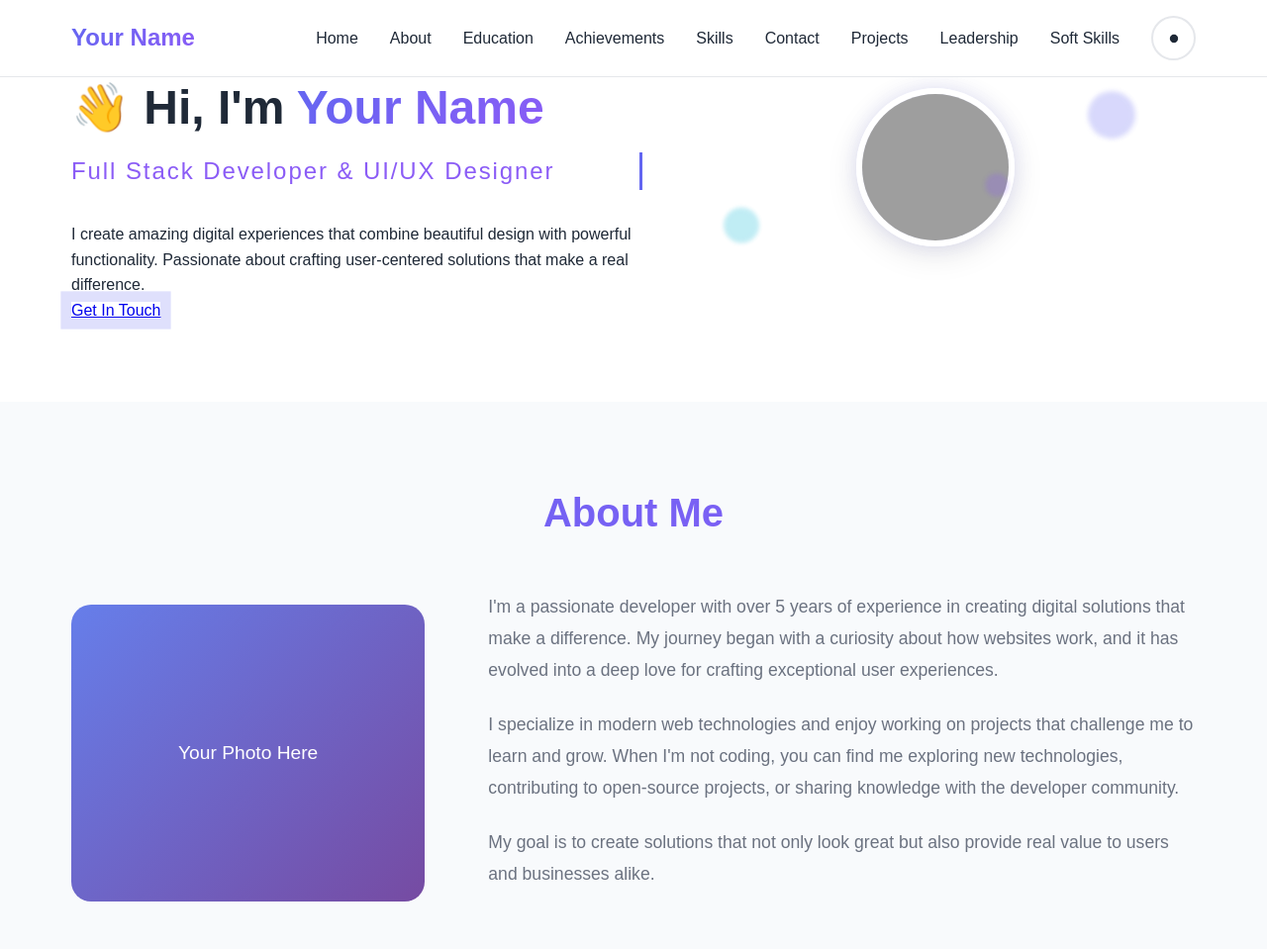
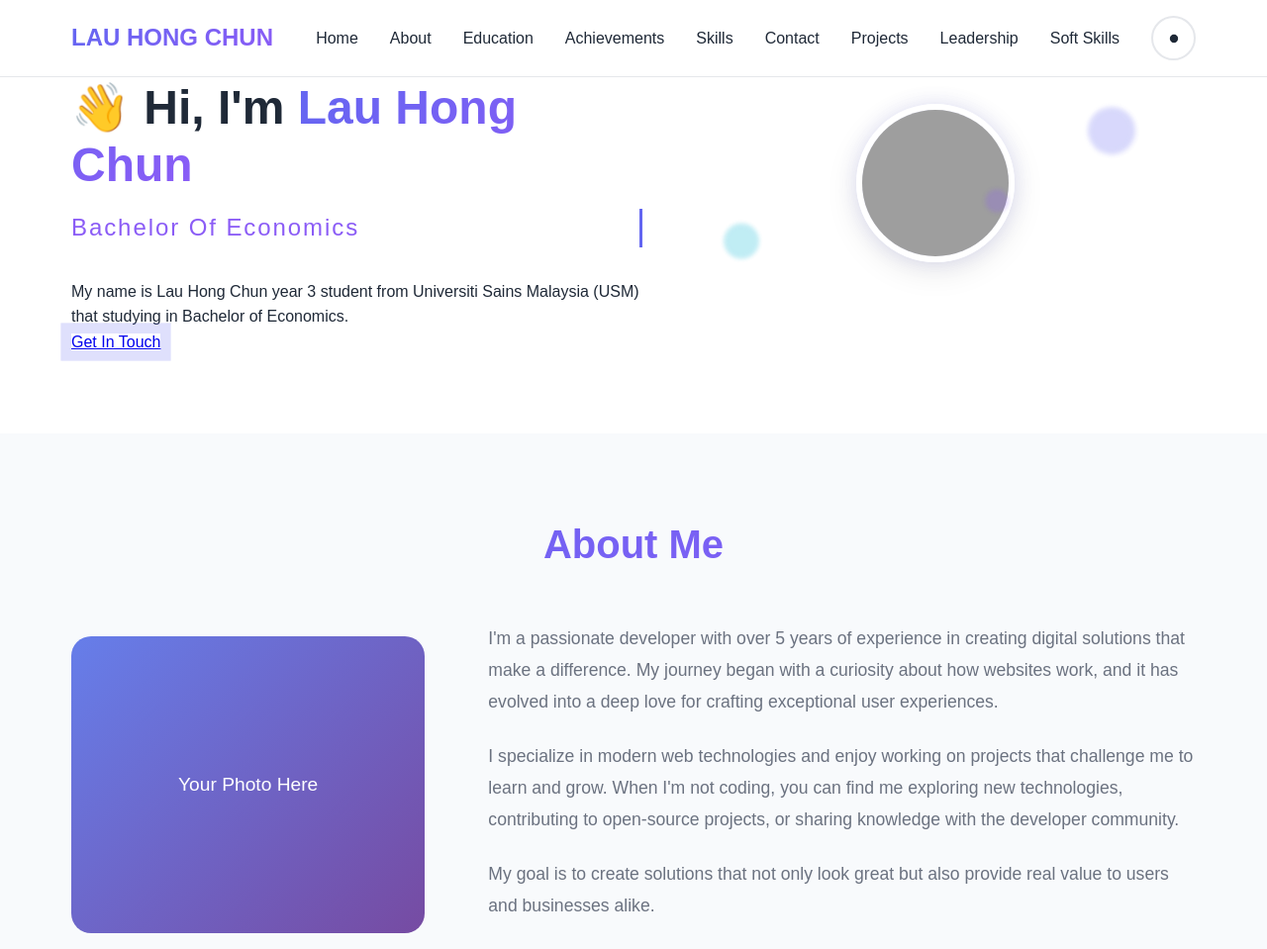
Before and after one commit to andyandyandyandyandy898888/Portfolio, a plain HTML site: page index.html in a window 1280 px wide. Shown: the top 959 px of the page at 99% size. Drawn offline with Linux system fonts and the light colour scheme; grey boxes are pictures that could not be loaded.

Commit message:
Update index.html

```diff
--- a/index.html
+++ b/index.html
@@ -3,7 +3,7 @@
 <head>
     <meta charset="UTF-8">
     <meta name="viewport" content="width=device-width, initial-scale=1.0">
-    <title>Your Name - Portfolio</title>
+    <title>LAU HONG CHUN- Portfolio</title>
     <style>
         * {
             margin: 0;
@@ -1230,7 +1230,7 @@
     <!-- Navigation -->
     <nav id="navbar">
         <div class="nav-container">
-            <div class="logo">Your Name</div>
+            <div class="logo">LAU HONG CHUN</div>
             <div class="nav-right">
                 <ul class="nav-links">
                     <li><a href="#home">Home</a></li>
@@ -1281,10 +1281,10 @@
     <div class="hero-content">
         <div class="hero-text">
             <h1>
-                <span class="wave">👋</span> Hi, I'm <span class="highlight">Your Name</span>
+                <span class="wave">👋</span> Hi, I'm <span class="highlight">Lau Hong Chun</span>
             </h1>
-            <p class="subtitle typewriter">Full Stack Developer & UI/UX Designer</p>
-            <p>I create amazing digital experiences that combine beautiful design with powerful functionality. Passionate about crafting user-centered solutions that make a real difference.</p>
+            <p class="subtitle typewriter">Bachelor Of Economics</p>
+            <p>My name is Lau Hong Chun year 3 student from Universiti Sains Malaysia (USM) that studying in Bachelor of Economics.</p>
             <a href="#contact" class="cta-button pulse">Get In Touch</a>
         </div>
         <div class="hero-visual">
```
